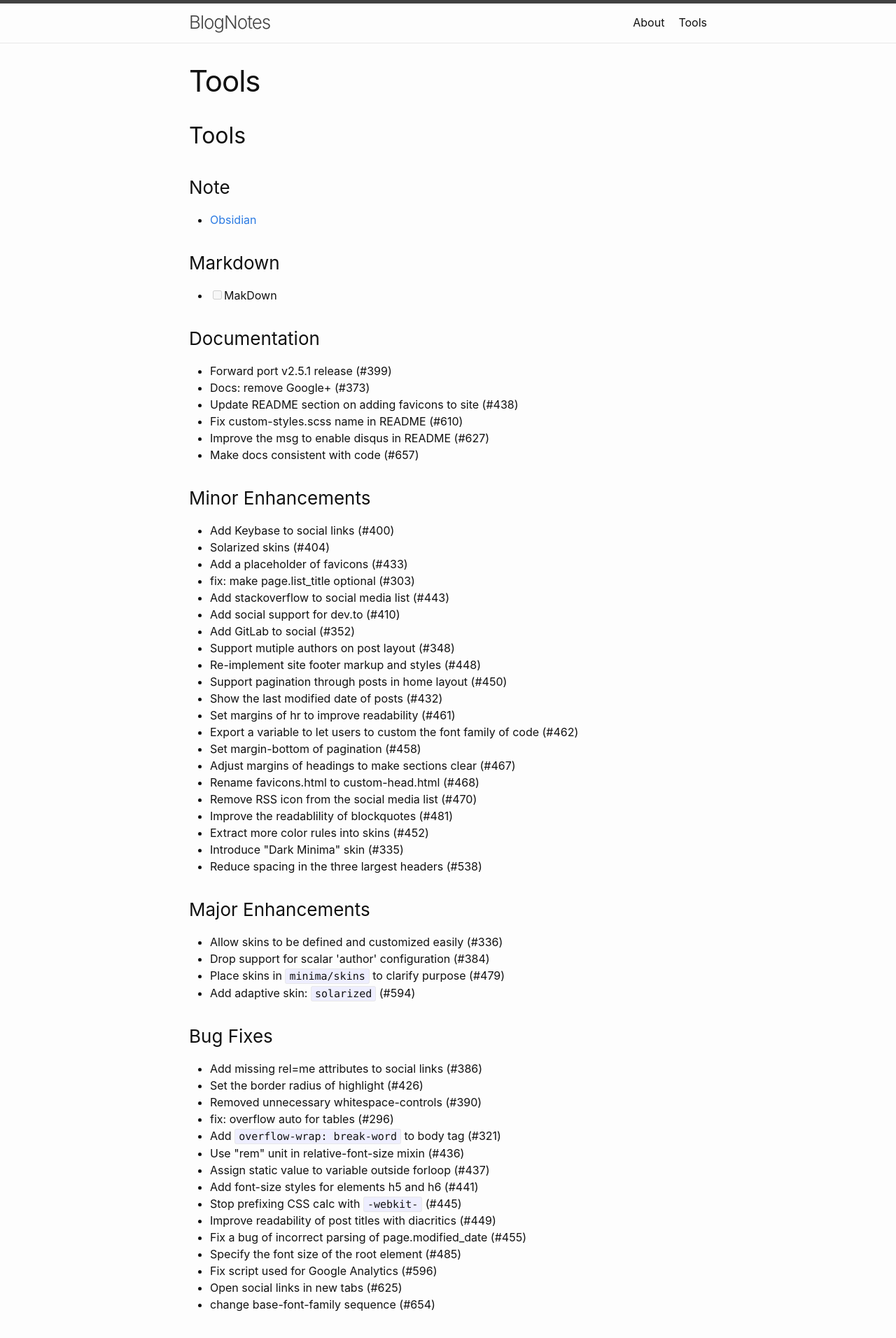
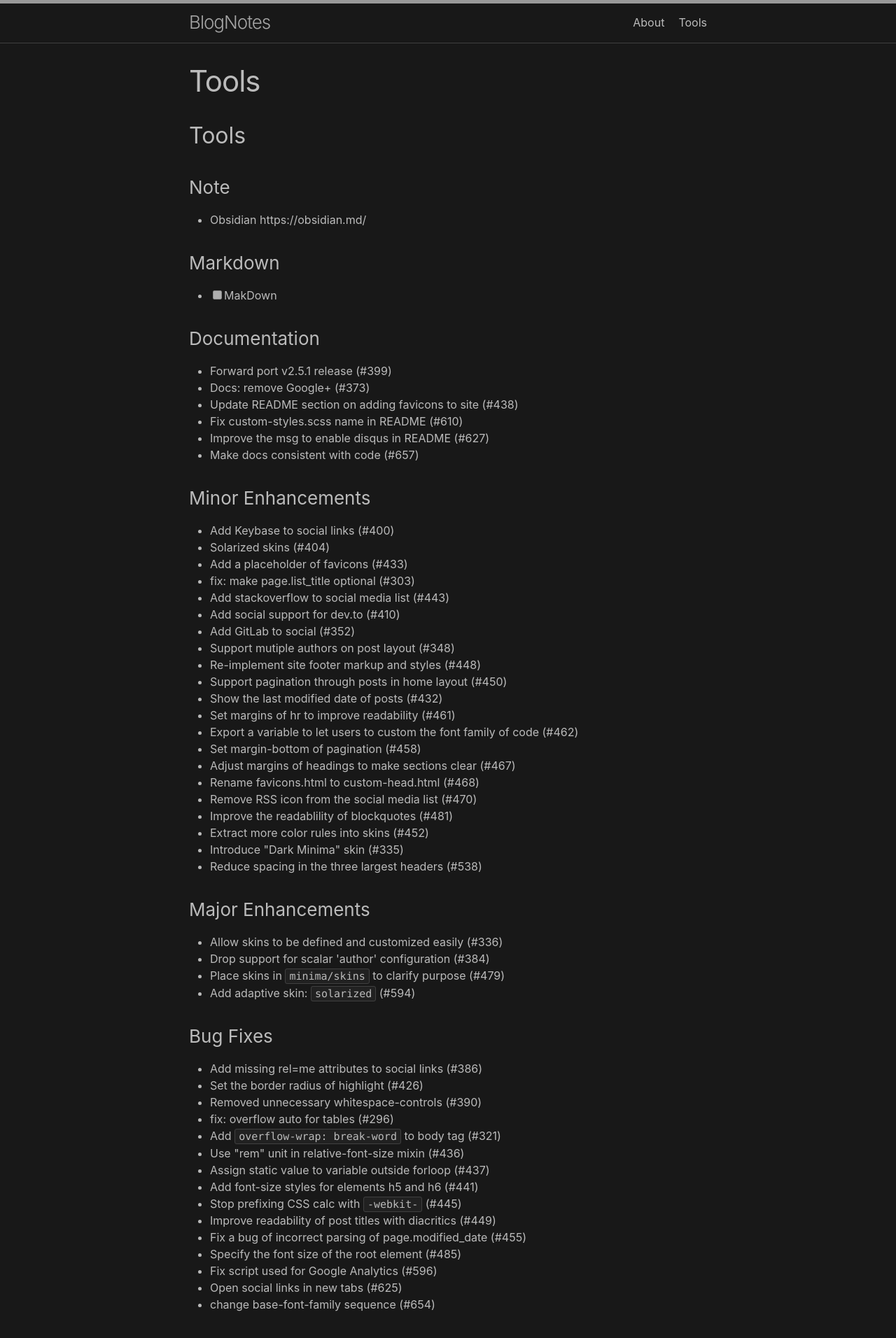
Before and after one commit to glmatt/glmatt.github.io, a Jekyll site: the page built from History.markdown, in a window 1280 px wide. Shown: the top 1912 px of the page at 70% size. Built offline with Jekyll 4.4.1, drawn with Linux system fonts in a browser that asks for light colours; our own code applies the rules of GitHub Pages for plain Markdown files.

Commit message:
Skin -> dark

```diff
--- a/History.markdown
+++ b/History.markdown
@@ -1,7 +1,7 @@
 ## Tools
 
 ### Note
-  * [Obsidian](https://obsidian.md/)
+  * Obsidian https://obsidian.md/
 
 ### Markdown
 - [ ] MakDown
--- a/assets/css/style.scss
+++ b/assets/css/style.scss
@@ -3,5 +3,5 @@
 ---
 
 @import
-  "minima/skins/{{ site.minima.skin | default: 'classic' }}",
+  "minima/skins/{{ site.minima.skin | default: 'dark' }}",
   "minima/initialize";
```
